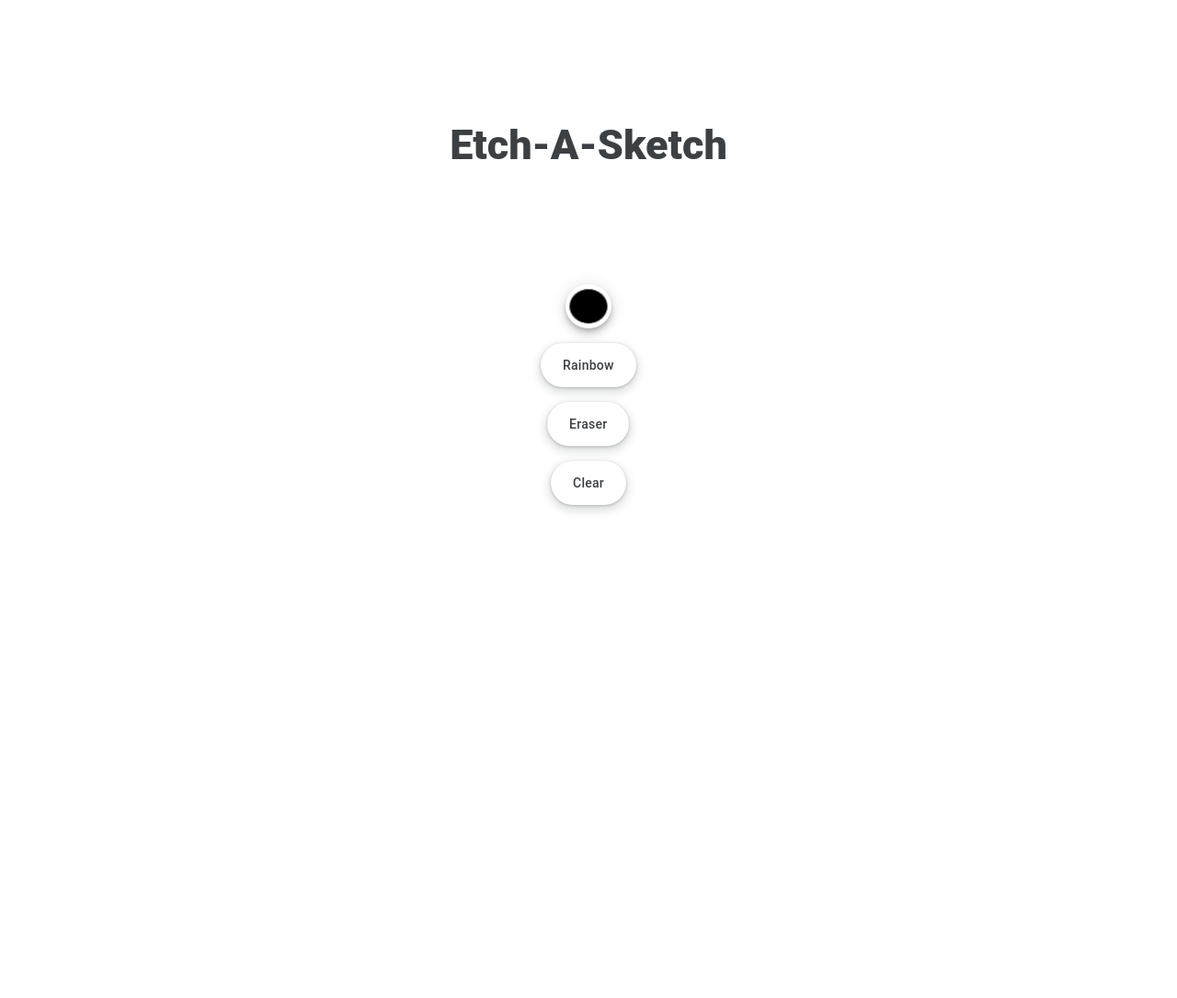
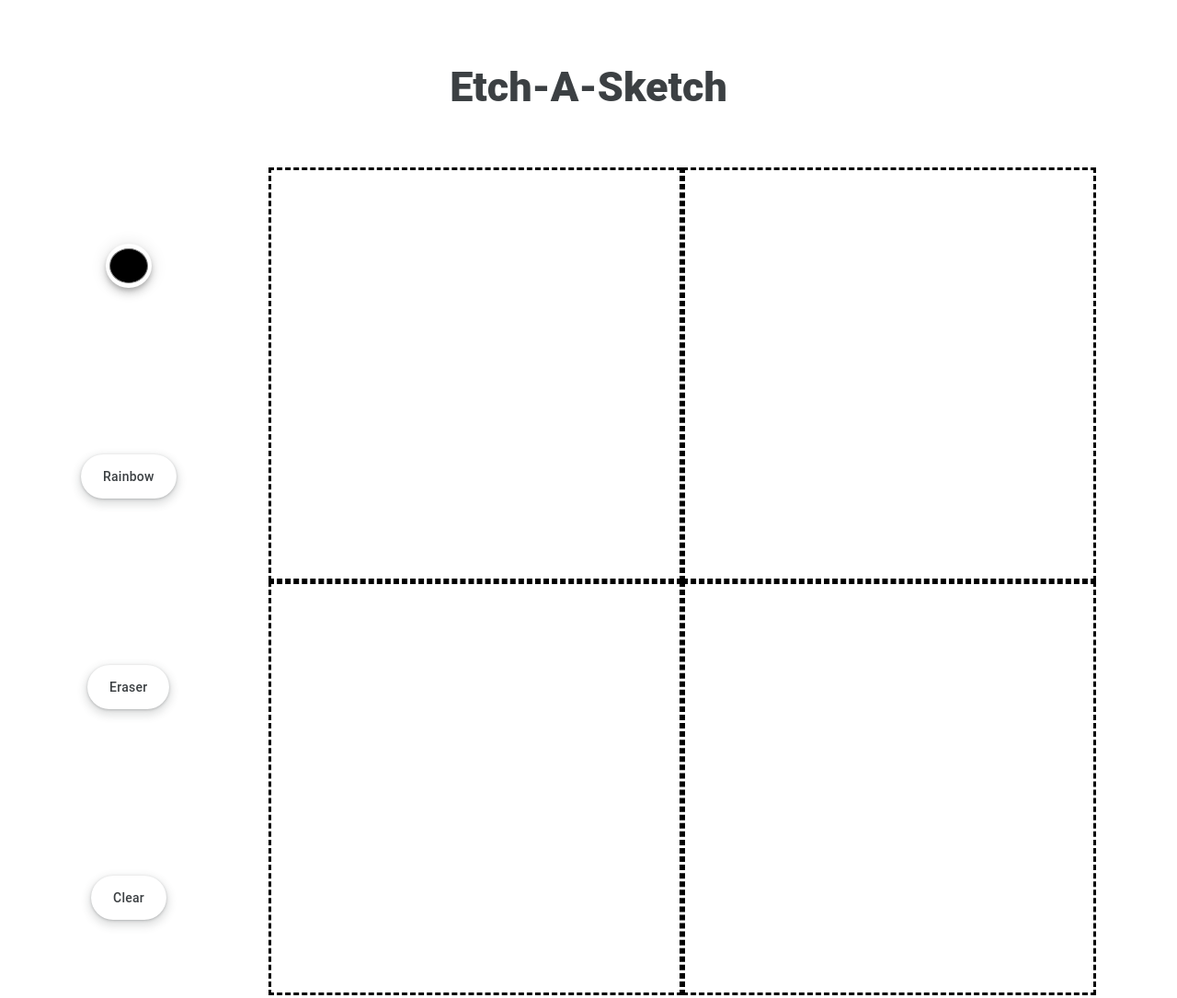
Before and after one commit to kunalnaidu0/odin-etch-a-sketch, a plain HTML site: page index.html in a window 1280 px wide. Shown: the whole page at 92% size. Before the commit the page ends 800 px from the top, so only its background shows below. Drawn offline with Linux system fonts and the light colour scheme.

Commit message:
Adds grids
Div's are added so that they represent the different grids on the etch
a etch-a-sketch.

```diff
--- a/index.html
+++ b/index.html
@@ -5,6 +5,7 @@
     <meta name="viewport" content="width=device-width, initial-scale=1.0">
     <title>Etch-A-Sketch</title>
     <link rel="stylesheet" href="styles.css">
+    <script src="script.js" defer></script>
 </head>
 <body>
     <div class="title">Etch-A-Sketch</div>
@@ -16,7 +17,9 @@
             <button class="side-button">Clear</button>
 
         </div>
-        <div class="grid"></div>
+        <div class="grid">
+
+        </div>
     </div>
 
 </body>
--- a/script.js
+++ b/script.js
@@ -0,0 +1,17 @@
+const grid = document.querySelector('.grid');
+
+const gridSize = 2;
+
+for (let i = 0; i < gridSize; i++){
+    const divRow = document.createElement('div');
+    divRow.setAttribute('style', `height:${grid.clientHeight/gridSize}px`);
+    divRow.setAttribute('class', 'row');
+    for (let i = 0; i < gridSize; i++){
+        const div = document.createElement('div');
+        div.setAttribute('class', 'tile');
+        divRow.appendChild(div);
+    }
+
+    grid.appendChild(divRow);
+
+}
--- a/styles.css
+++ b/styles.css
@@ -7,6 +7,8 @@ body{
 
 .content{
     display:flex;
+    justify-content: center;
+    gap: 10%;
 }
 
 .left-container{
@@ -109,5 +111,25 @@ body{
     font-size: 45px;
     font-weight: 900;
     line-height: 48px;
-    margin: 10%;
+    margin: 5% 0;
 }
+
+.grid{
+  display: flex;
+  flex-direction: column;
+  flex-wrap: wrap;
+  width: 900px;
+  height: 900px;
+  flex: 0 0 auto;
+}
+
+.tile{
+  border-color: black;
+  border-style: dashed;
+  width: auto;
+  flex: 1 1 100px;
+}
+
+.row{
+  display: flex;
+}
```
